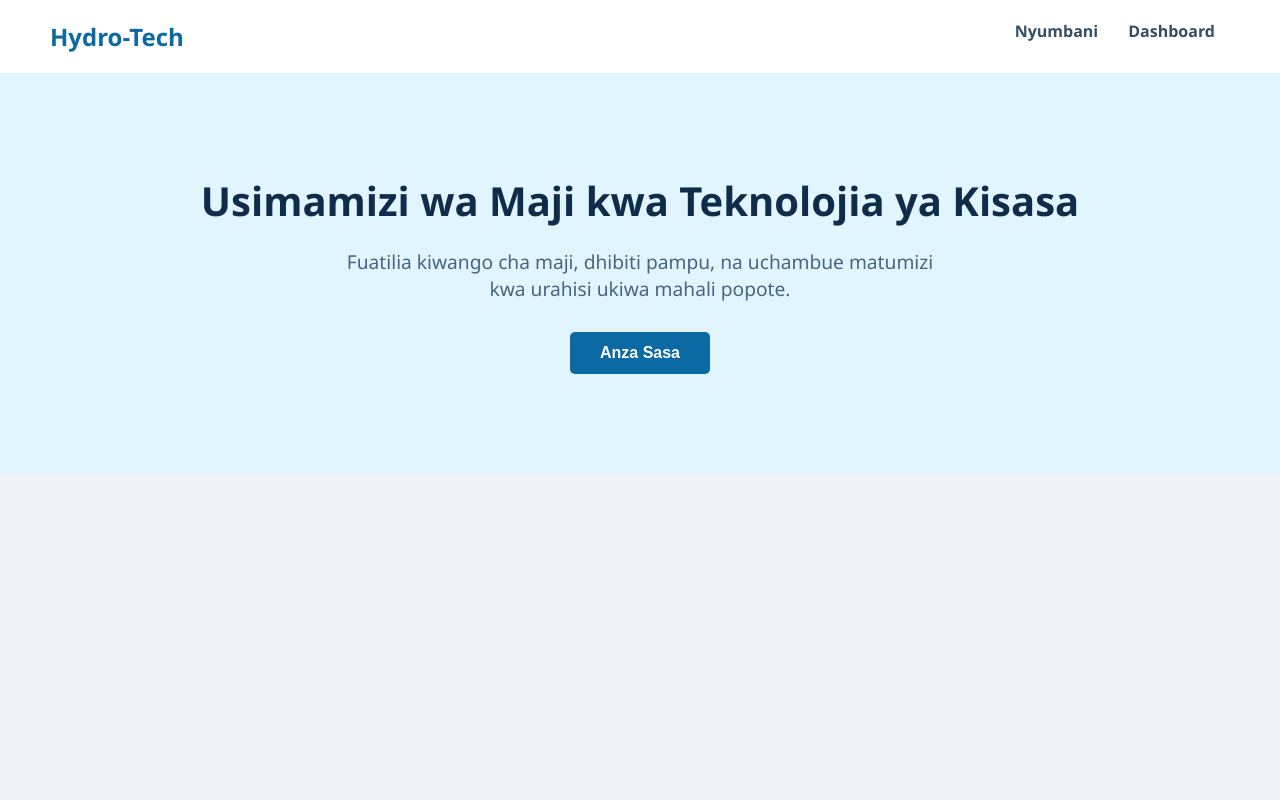
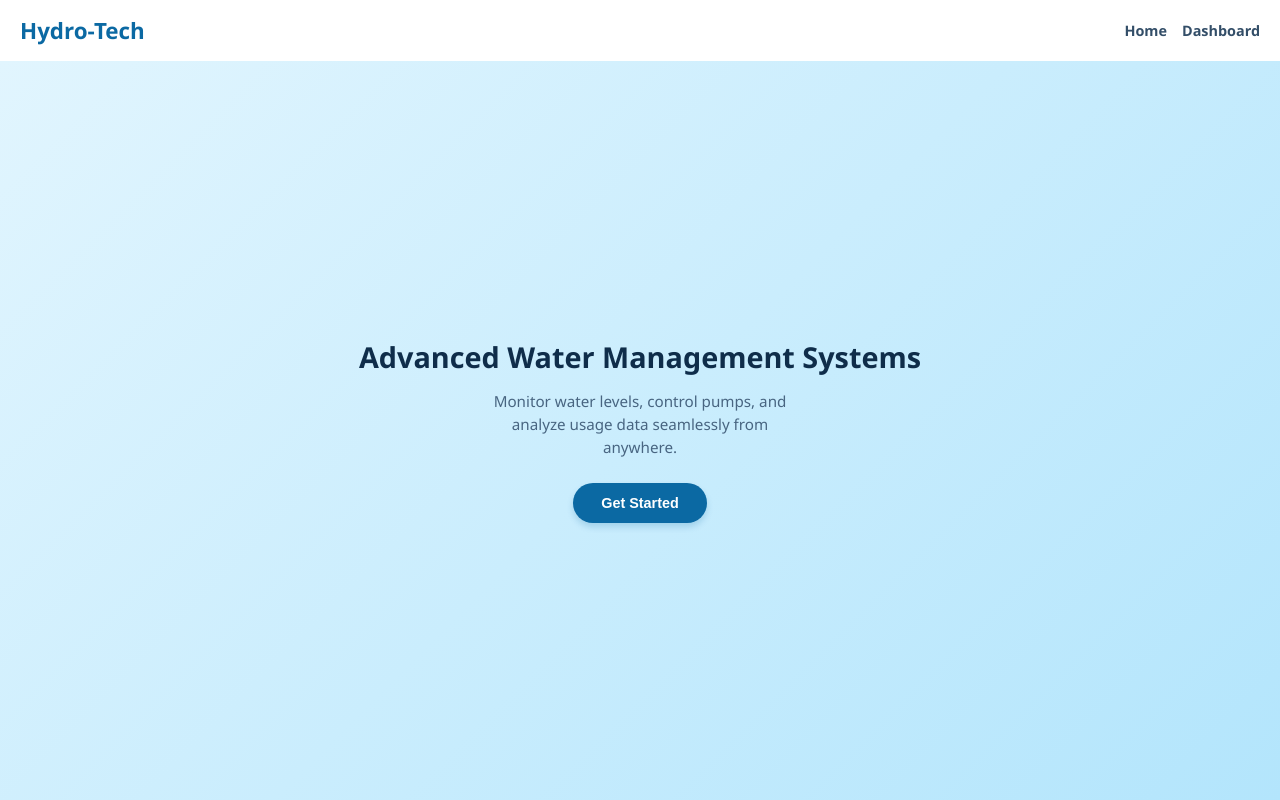
Before and after one commit to x-fata/hydro_tech, a React (Vite) app: page / in a window 1280 px wide. Built offline with nearby package versions, Linux system fonts and the light colour scheme.

Commit message:
Ukurasa wa mwanzo

```diff
--- a/src/App.jsx
+++ b/src/App.jsx
@@ -2,41 +2,66 @@ import React from 'react';
 
 function App() {
   return (
-    <div>
-      {/* Sehemu ya Juu / Navigation */}
+    <div style={{ minHeight: '100vh', display: 'flex', flexDirection: 'column' }}>
+      {/* Navigation Bar */}
       <nav style={{
         display: 'flex',
         justifyContent: 'space-between',
-        padding: '20px 50px',
-        background: '#fff',
-        boxShadow: '0 2px 5px rgba(0,0,0,0.1)'
+        alignItems: 'center',
+        padding: '15px 20px',
+        background: '#ffffff',
+        boxShadow: '0 2px 4px rgba(0,0,0,0.08)',
+        flexWrap: 'wrap',
+        gap: '10px'
       }}>
-        <h2 style={{ color: '#0b69a3' }}>Hydro-Tech</h2>
-        <div>
-          <a href="#" style={{ margin: '0 15px', textDecoration: 'none', color: '#334e68', fontWeight: '600' }}>Nyumbani</a>
-          <a href="#" style={{ margin: '0 15px', textDecoration: 'none', color: '#334e68', fontWeight: '600' }}>Dashboard</a>
+        <h2 style={{ color: '#0b69a3', fontSize: '1.4rem', margin: 0 }}>Hydro-Tech</h2>
+        <div style={{ display: 'flex', gap: '15px' }}>
+          <a href="#" style={{ textDecoration: 'none', color: '#334e68', fontWeight: '600', fontSize: '0.9rem' }}>Home</a>
+          <a href="#" style={{ textDecoration: 'none', color: '#334e68', fontWeight: '600', fontSize: '0.9rem' }}>Dashboard</a>
         </div>
       </nav>
 
-      {/* Sehemu ya Ujumbe Mkuu / Hero Section */}
-      <div style={{ textAlign: 'center', padding: '100px 20px', background: '#e1f5fe' }}>
-        <h1 style={{ fontSize: '2.5rem', color: '#0f2d4a', marginBottom: '20px' }}>
-          Usimamizi wa Maji kwa Teknolojia ya Kisasa
+      {/* Hero Section */}
+      <div style={{
+        textAlign: 'center',
+        padding: '60px 20px',
+        background: 'linear-gradient(135deg, #e1f5fe 0%, #b3e5fc 100%)',
+        flex: 1,
+        display: 'flex',
+        flexDirection: 'column',
+        justifyContent: 'center',
+        alignItems: 'center'
+      }}>
+        <h1 style={{
+          fontSize: '1.8rem',
+          color: '#0f2d4a',
+          marginBottom: '15px',
+          lineHeight: '1.3',
+          maxWidth: '90%'
+        }}>
+          Advanced Water Management Systems
         </h1>
-        <p style={{ fontSize: '1.2rem', color: '#486581', maxWidth: '600px', margin: '0 auto 30px' }}>
-          Fuatilia kiwango cha maji, dhibiti pampu, na uchambue matumizi kwa urahisi ukiwa mahali popote.
+        <p style={{
+          fontSize: '0.95rem',
+          color: '#486581',
+          maxWidth: '320px',
+          margin: '0 auto 25px',
+          lineHeight: '1.5'
+        }}>
+          Monitor water levels, control pumps, and analyze usage data seamlessly from anywhere.
         </p>
         <button style={{
           background: '#0b69a3',
-          color: '#fff',
+          color: '#ffffff',
           border: 'none',
-          padding: '12px 30px',
-          borderRadius: '5px',
-          fontSize: '1rem',
+          padding: '12px 28px',
+          borderRadius: '25px',
+          fontSize: '0.9rem',
           cursor: 'pointer',
-          fontWeight: 'bold'
+          fontWeight: '600',
+          boxShadow: '0 4px 6px rgba(11, 105, 163, 0.2)'
         }}>
-          Anza Sasa
+          Get Started
         </button>
       </div>
     </div>
```
